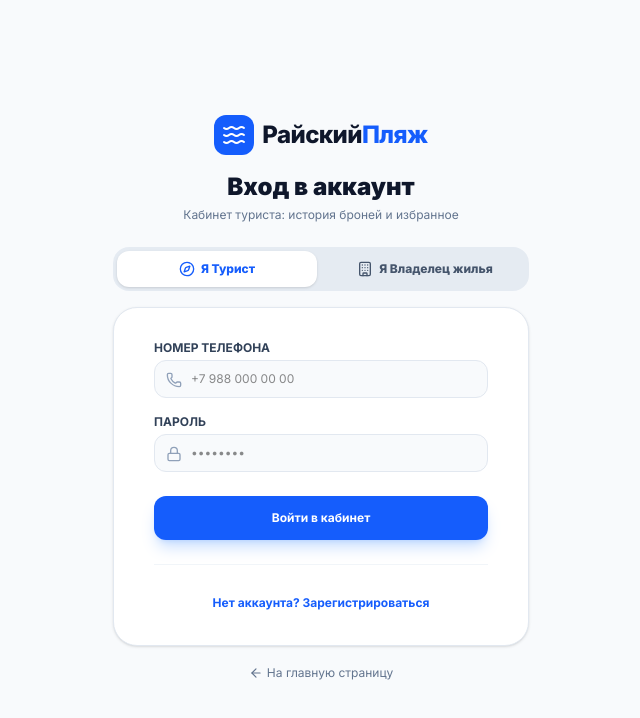
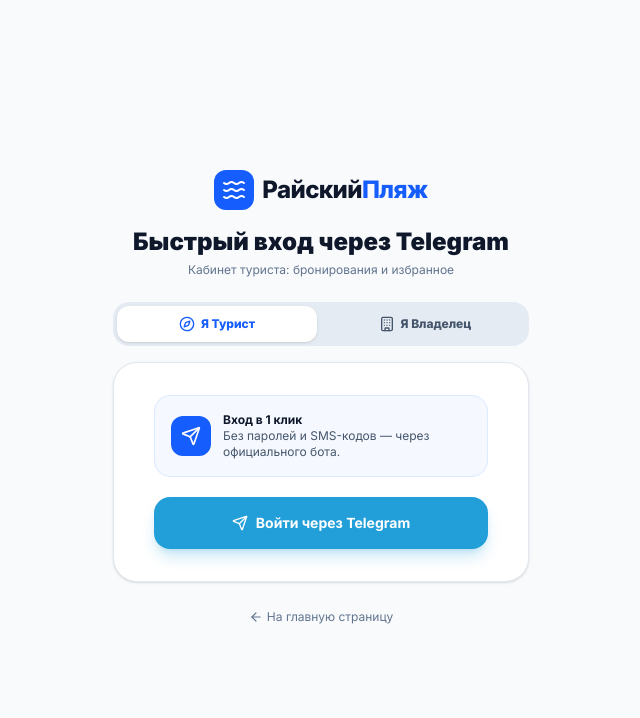
Before and after one commit to Bagistr/izberbash-booking, a Next.js app: page /login in a window 1280 px wide. Shown: the top 718 px of the page, without its empty margins (319-959 px from the left). Built offline with nearby package versions, Linux system fonts and the light colour scheme.

Commit message:
Add Telegram bot verification, new login page and webhooks

```diff
--- /dev/null
+++ b/src/app/api/auth/telegram-init/route.ts
@@ -0,0 +1,24 @@
+import { NextResponse } from 'next/server';
+import { sql } from '@/lib/db';
+import crypto from 'crypto';
+
+export async function POST(request: Request) {
+  try {
+    const { role = 'guest' } = await request.json();
+    const sessionToken = crypto.randomBytes(16).toString('hex');
+    const expiresAt = new Date(Date.now() + 10 * 60 * 1000); // 10 минут
+
+    await sql`
+      INSERT INTO telegram_verifications (session_token, role, expires_at)
+      VALUES (${sessionToken}, ${role}, ${expiresAt})
+    `;
+
+    const botUsername = process.env.NEXT_PUBLIC_TELEGRAM_BOT_USERNAME;
+    const telegramUrl = `https://t.me/${botUsername}?start=${sessionToken}`;
+
+    return NextResponse.json({ sessionToken, telegramUrl });
+  } catch (err) {
+    console.error('Ошибка инициализации Telegram auth:', err);
+    return NextResponse.json({ error: 'Ошибка сервера' }, { status: 500 });
+  }
+}
--- a/src/app/login/page.tsx
+++ b/src/app/login/page.tsx
@@ -1,60 +1,72 @@
 'use client';
 
-import React, { useState } from 'react';
+import React, { useState, useEffect } from 'react';
 import Link from 'next/link';
 import { useRouter } from 'next/navigation';
-import { Waves, ArrowLeft, Lock, Phone, User as UserIcon, AlertCircle, Compass, Building } from 'lucide-react';
+import { Waves, ArrowLeft, Compass, Building, Send, Loader2, CheckCircle2 } from 'lucide-react';
 import { useAuth } from '@/context/AuthContext';
 
 export default function LoginPage() {
   const router = useRouter();
   const { login } = useAuth();
 
-  const [isRegister, setIsRegister] = useState(false);
   const [role, setRole] = useState<'guest' | 'landlord'>('guest');
-  const [name, setName] = useState('');
-  const [phone, setPhone] = useState('');
-  const [password, setPassword] = useState('');
-  const [loading, setLoading] = useState(false);
-  const [errorMsg, setErrorMsg] = useState('');
+  const [loadingTg, setLoadingTg] = useState(false);
+  const [activeSessionToken, setActiveSessionToken] = useState<string | null>(null);
+  const [waitingVerification, setWaitingVerification] = useState(false);
 
-  const handleSubmit = async (e: React.FormEvent) => {
-    e.preventDefault();
-    setLoading(true);
-    setErrorMsg('');
+  // Опрос статуса подтверждения
+  useEffect(() => {
+    if (!activeSessionToken || !waitingVerification) return;
 
+    const interval = setInterval(async () => {
+      try {
+        const res = await fetch(`/api/auth/telegram-check?token=${activeSessionToken}`);
+        if (res.ok) {
+          const data = await res.json();
+          if (data.verified && data.user) {
+            clearInterval(interval);
+            login({
+              name: data.user.name,
+              phone: data.user.phone,
+              role: data.user.role || role,
+            });
+
+            if (role === 'landlord') {
+              router.push('/dashboard');
+            } else {
+              router.push('/profile');
+            }
+          }
+        }
+      } catch (e) {
+        console.error(e);
+      }
+    }, 2000); // проверяем каждые 2 секунды
+
+    return () => clearInterval(interval);
+  }, [activeSessionToken, waitingVerification, login, role, router]);
+
+  const handleStartTelegramAuth = async () => {
+    setLoadingTg(true);
     try {
-      const res = await fetch('/api/auth', {
+      const res = await fetch('/api/auth/telegram-init', {
         method: 'POST',
         headers: { 'Content-Type': 'application/json' },
-        body: JSON.stringify({
-          action: isRegister ? 'register' : 'login',
-          name,
-          phone,
-          password,
-          role,
-        }),
+        body: JSON.stringify({ role }),
       });
 
       const data = await res.json();
-
-      if (!res.ok) {
-        throw new Error(data.error || 'Ошибка входа');
+      if (data.telegramUrl) {
+        setActiveSessionToken(data.sessionToken);
+        setWaitingVerification(true);
+        // Открываем Telegram в новом окне
+        window.open(data.telegramUrl, '_blank');
       }
-
-      // Сохраняем сессию через контекст
-      login(data.user);
-
-      // Строгая маршрутизация по роли:
-      if (data.user.role === 'landlord') {
-        router.push('/dashboard');
-      } else {
-        router.push('/profile');
-      }
-    } catch (err: any) {
-      setErrorMsg(err.message || 'Ошибка авторизации');
+    } catch (e) {
+      console.error(e);
     } finally {
-      setLoading(false);
+      setLoadingTg(false);
     }
   };
 
@@ -71,15 +83,17 @@
         </Link>
 
         <h2 className="text-2xl font-black text-slate-900">
-          {isRegister ? 'Регистрация' : 'Вход в аккаунт'}
+          Быстрый вход через Telegram
         </h2>
         <p className="text-xs text-slate-500 mt-1">
-          {role === 'guest' ? 'Кабинет туриста: история броней и избранное' : 'Кабинет владельца: шахматка и управление объектами'}
+          {role === 'guest'
+            ? 'Кабинет туриста: бронирования и избранное'
+            : 'Кабинет владельца: шахматка и управление объектами'}
         </p>
       </div>
 
       <div className="mt-6 sm:mx-auto sm:w-full sm:max-w-md px-4">
-        {/* Крупный выбор роли */}
+        {/* Выбор роли */}
         <div className="grid grid-cols-2 gap-2 mb-4 bg-slate-200/80 p-1 rounded-2xl">
           <button
             type="button"
@@ -99,89 +113,51 @@
             }`}
           >
             <Building className="w-4 h-4" />
-            <span>Я Владелец жилья</span>
+            <span>Я Владелец</span>
           </button>
         </div>
 
-        <div className="bg-white py-8 px-6 sm:px-10 rounded-3xl shadow-sm border border-slate-200">
-          {errorMsg && (
-            <div className="mb-4 p-3 bg-red-50 border border-red-200 text-red-600 text-xs font-semibold rounded-xl flex items-center space-x-2">
-              <AlertCircle className="w-4 h-4 flex-shrink-0" />
-              <span>{errorMsg}</span>
+        <div className="bg-white py-8 px-6 sm:px-10 rounded-3xl shadow-sm border border-slate-200 text-center space-y-5">
+          {waitingVerification ? (
+            <div className="py-4 space-y-3">
+              <Loader2 className="w-10 h-10 text-blue-600 animate-spin mx-auto" />
+              <h3 className="text-base font-bold text-slate-900">Ожидаем подтверждения в Telegram...</h3>
+              <p className="text-xs text-slate-500 max-w-xs mx-auto">
+                Перейдите в открывшегося бота и нажмите кнопку «📱 Подтвердить номер телефона».
+              </p>
+              <button
+                onClick={() => setWaitingVerification(false)}
+                className="text-xs text-slate-400 hover:text-slate-700 underline pt-2"
+              >
+                Отмена
+              </button>
             </div>
-          )}
-
-          <form className="space-y-4" onSubmit={handleSubmit}>
-            {isRegister && (
-              <div>
-                <label className="block text-xs font-bold text-slate-700 uppercase mb-1">Ваше имя</label>
-                <div className="relative">
-                  <UserIcon className="w-4 h-4 text-slate-400 absolute left-3 top-3" />
-                  <input
-                    type="text"
-                    required
-                    placeholder="Магомед"
-                    value={name}
-                    onChange={(e) => setName(e.target.value)}
-                    className="w-full text-xs bg-slate-50 border border-slate-200 rounded-xl pl-9 pr-3 py-2.5 focus:ring-2 focus:ring-blue-500 focus:outline-none"
-                  />
+          ) : (
+            <>
+              <div className="p-4 bg-blue-50/60 rounded-2xl border border-blue-100 flex items-center space-x-3 text-left">
+                <div className="p-2.5 bg-blue-600 text-white rounded-xl flex-shrink-0">
+                  <Send className="w-5 h-5" />
+                </div>
+                <div className="text-xs text-slate-600">
+                  <p className="font-bold text-slate-900">Вход в 1 клик</p>
+                  <p>Без паролей и SMS-кодов — через официального бота.</p>
                 </div>
               </div>
-            )}
 
-            <div>
-              <label className="block text-xs font-bold text-slate-700 uppercase mb-1">Номер телефона</label>
-              <div className="relative">
-                <Phone className="w-4 h-4 text-slate-400 absolute left-3 top-3" />
-                <input
-                  type="tel"
-                  required
-                  placeholder="+7 988 000 00 00"
-                  value={phone}
-                  onChange={(e) => setPhone(e.target.value)}
-                  className="w-full text-xs bg-slate-50 border border-slate-200 rounded-xl pl-9 pr-3 py-2.5 focus:ring-2 focus:ring-blue-500 focus:outline-none"
-                />
-              </div>
-            </div>
-
-            <div>
-              <label className="block text-xs font-bold text-slate-700 uppercase mb-1">Пароль</label>
-              <div className="relative">
-                <Lock className="w-4 h-4 text-slate-400 absolute left-3 top-3" />
-                <input
-                  type="password"
-                  required
-                  placeholder="••••••••"
-                  value={password}
-                  onChange={(e) => setPassword(e.target.value)}
-                  className="w-full text-xs bg-slate-50 border border-slate-200 rounded-xl pl-9 pr-3 py-2.5 focus:ring-2 focus:ring-blue-500 focus:outline-none"
-                />
-              </div>
-            </div>
-
-            <button
-              type="submit"
-              disabled={loading}
-              className="w-full bg-blue-600 hover:bg-blue-700 text-white font-bold text-xs py-3.5 rounded-xl transition-colors shadow-lg shadow-blue-500/25 mt-2 cursor-pointer"
-            >
-              {loading ? 'Проверка...' : isRegister ? 'Зарегистрироваться' : 'Войти в кабинет'}
-            </button>
-          </form>
-
-          <div className="mt-6 pt-6 border-t border-slate-100 text-center">
-            <button
-              onClick={() => {
-                setIsRegister(!isRegister);
-                setErrorMsg('');
-              }}
-              className="text-xs text-blue-600 font-bold hover:underline cursor-pointer"
-            >
-              {isRegister ? 'Уже есть аккаунт? Войти' : 'Нет аккаунта? Зарегистрироваться'}
-            </button>
-          </div>
+              <button
+                type="button"
+                onClick={handleStartTelegramAuth}
+                disabled={loadingTg}
+                className="w-full bg-[#229ED9] hover:bg-[#1E88E5] text-white font-bold text-sm py-4 rounded-2xl transition-all shadow-lg shadow-[#229ED9]/25 flex items-center justify-center space-x-2 cursor-pointer"
+              >
+                <Send className="w-4 h-4" />
+                <span>{loadingTg ? 'Подключение...' : 'Войти через Telegram'}</span>
+              </button>
+            </>
+          )}
         </div>
 
-        <div className="text-center mt-4">
+        <div className="text-center mt-6">
           <Link href="/" className="inline-flex items-center text-xs text-slate-500 hover:text-slate-800">
             <ArrowLeft className="w-3.5 h-3.5 mr-1" /> На главную страницу
           </Link>
```
Also changed, not shown: src/app/api/auth/telegram-check/route.ts (added, +42 -0 lines), src/app/api/telegram/webhook/route.ts (added, +132 -0 lines).
